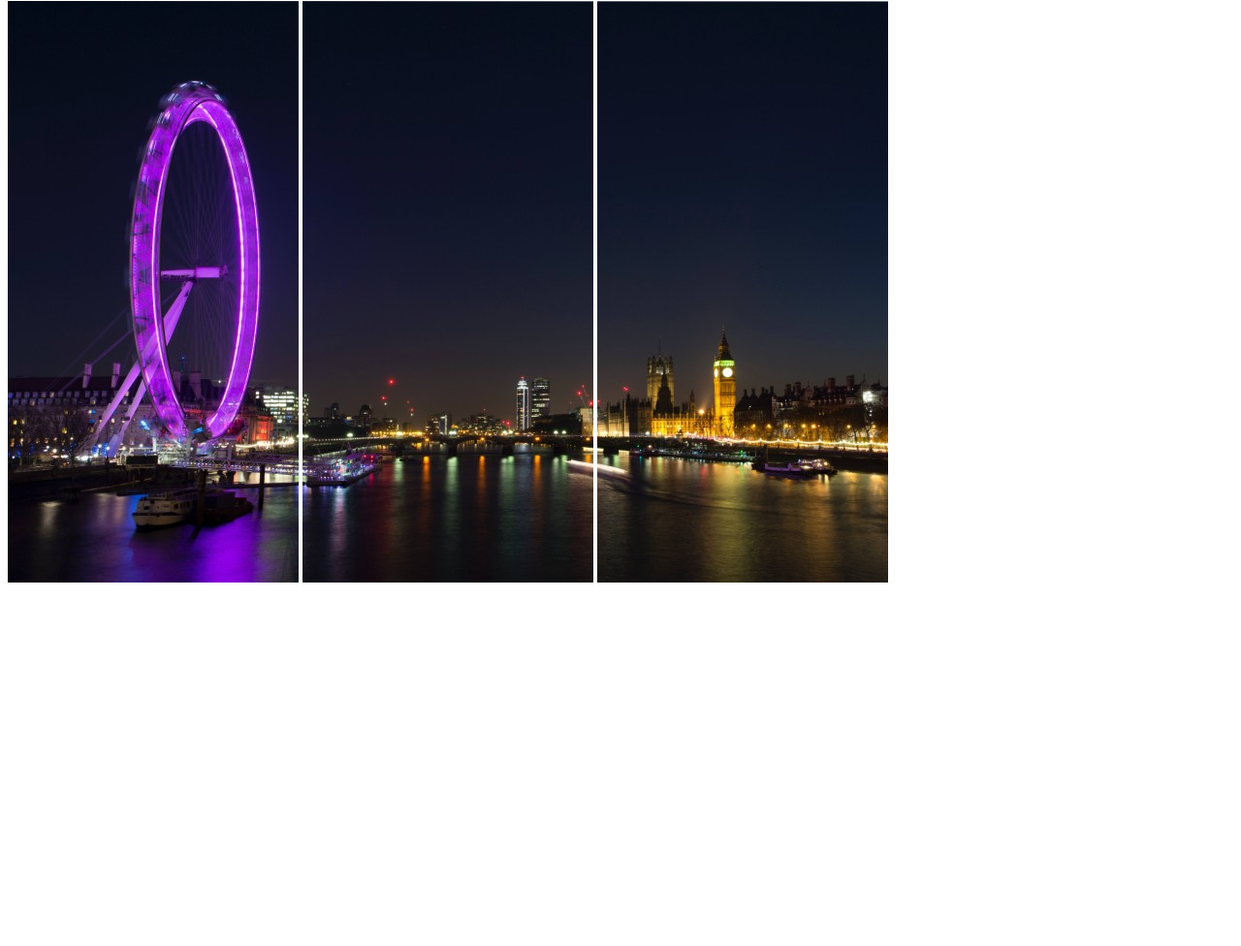
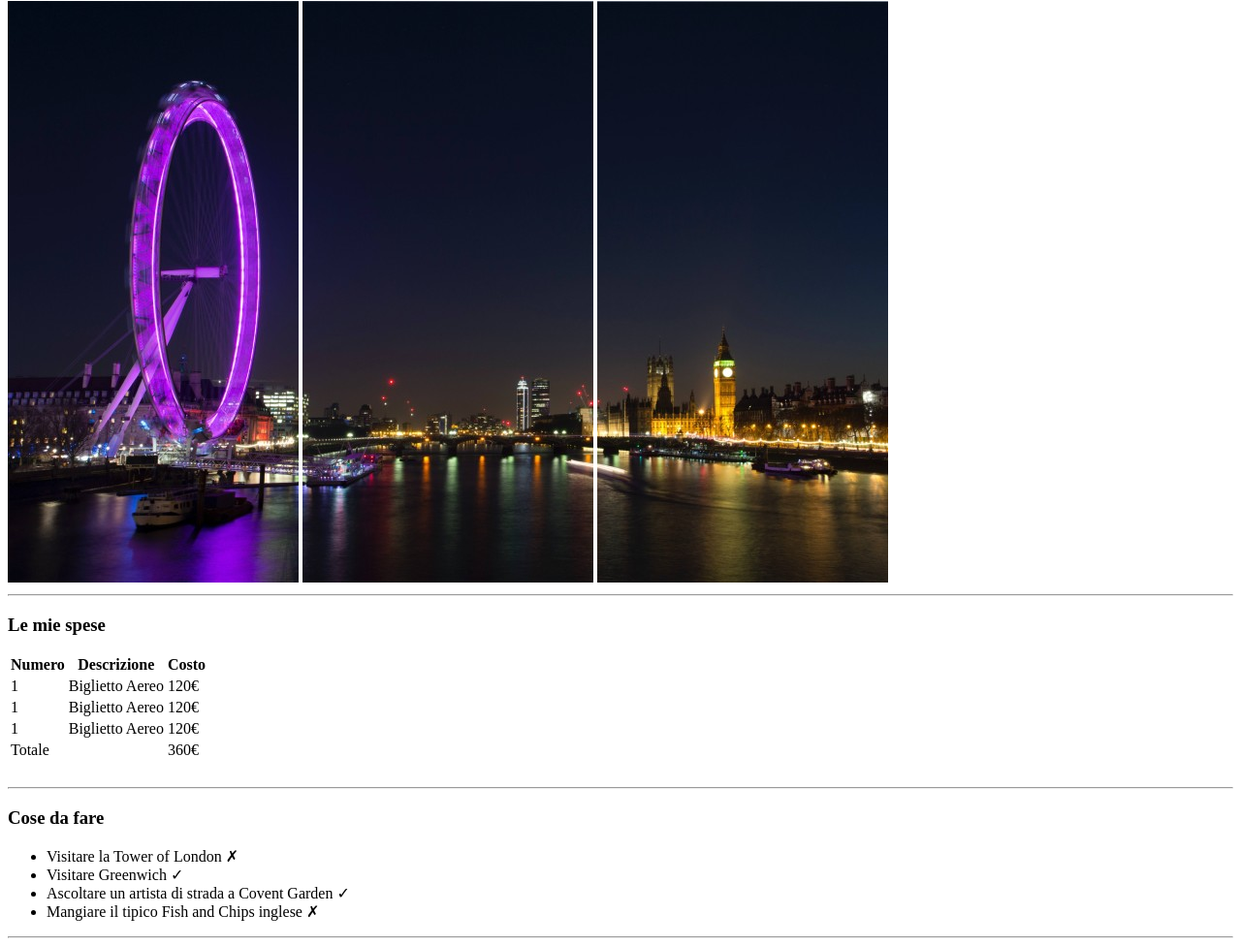
Before and after one commit to cenny1988/html-london-trip, a plain HTML site: page index.html in a window 1280 px wide. Shown: the part 79-1055 px from the top of the page at 97% size. Before the commit the page ends 800 px from the top, so only its background shows below. Drawn offline with Linux system fonts and the light colour scheme.

Commit message:
Main done

```diff
--- a/index.html
+++ b/index.html
@@ -16,11 +16,62 @@
         <img src="img/pexels-bill-emrich-230794-0.jpg" alt="london tamigi">
         <img src="img/pexels-bill-emrich-230794-1.jpg" alt="london eye">
         <img src="img/pexels-bill-emrich-230794-2.jpg" alt="london big-ben">
+        <hr>
     </header>
 
     <!-- sezione main divisa in 2 mini-sezioni -->
     <main>
+        <section>
+            <h3>
+                Le mie spese
+            </h3>
+            <!-- tabella spese -->
+            <table>
+                <thead>
+                    <tr>
+                        <th>Numero</th>
+                        <th>Descrizione</th>
+                        <th>Costo</th>
+                    </tr>
+                    <tr>
+                        <td>1</td>
+                        <td>Biglietto Aereo</td>
+                        <td>120€</td>
+                    </tr>
+                    <tr>
+                        <td>1</td>
+                        <td>Biglietto Aereo</td>
+                        <td>120€</td>
+                    </tr>
+                    <tr>
+                        <td>1</td>
+                        <td>Biglietto Aereo</td>
+                        <td>120€</td>
+                    </tr>
+                    <tr>
+                        <td>Totale</td>
+                        <td></td>
+                        <td>360€</td>
+                    </tr>
+                </thead>
+            </table>
+            <br>
+        </section>
+        <hr>
 
+        <!-- cose da fare -->
+        <section>
+            <h3>
+                Cose da fare
+            </h3>
+            <ul>
+                <li>Visitare la Tower of London &cross;</li>
+                <li>Visitare Greenwich &check;</li>
+                <li>Ascoltare un artista di strada a Covent Garden &check;</li>
+                <li>Mangiare il tipico Fish and Chips inglese &cross;</li>
+            </ul>
+        </section>
+        <hr>
     </main>
 
     <!-- footer diviso in info+foto -->
```
